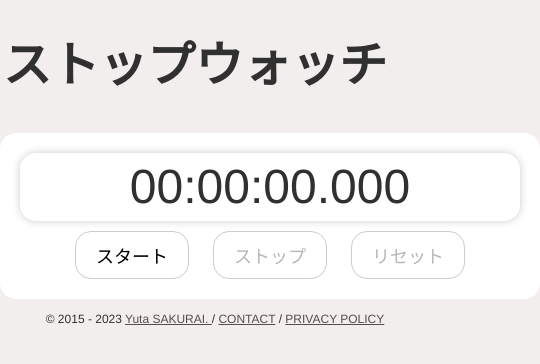
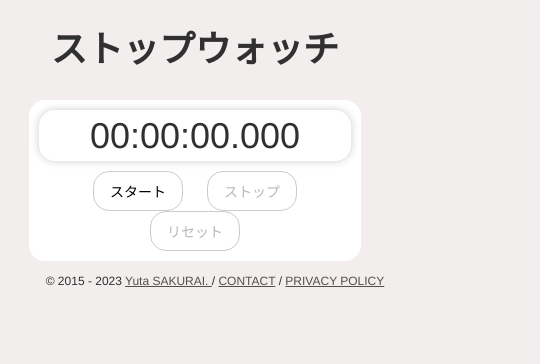
Before and after one commit to sakurai-yt/web-stopwatch, a plain HTML site: page index.html in a window 390 px wide. Shown: the whole page, 540 px wide, since content can reach past the window. Drawn offline with Linux system fonts and the light colour scheme.

Commit message:
レスポンシブデザイン対応

```diff
--- a/css/style.css
+++ b/css/style.css
@@ -53,3 +53,31 @@ h1 {
 .copyright a{
     color: #584d4d;
 }
+
+
+/* レスポンシブデザイン */
+@media screen and (max-width: 768px) {
+    #container {
+        width: 80%;
+        padding: 10px;
+    }
+
+    h1 {
+        font-size: 36px;
+    }
+
+    #time {
+        font-size: 36px;
+    }
+
+    #btns {
+        margin-top: 10px;
+    }
+
+    #start, #stop, #reset {
+        padding: 5px 10px;
+        height: 40px;
+        width: 90px;
+        font-size: 14px;
+    }
+}
```
